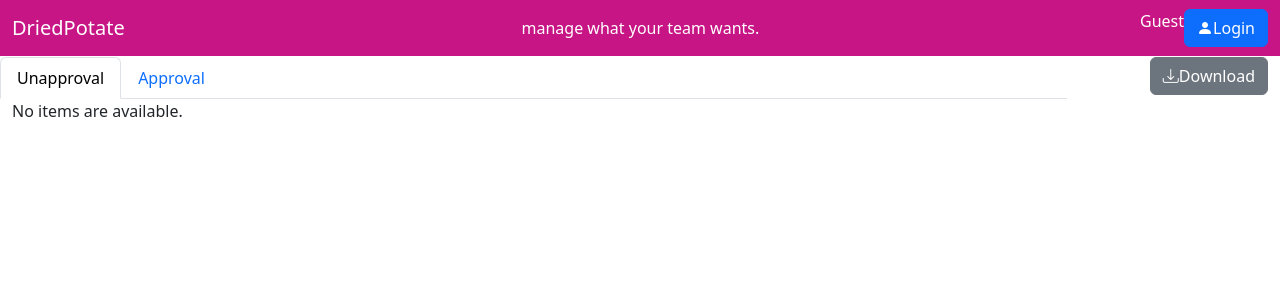
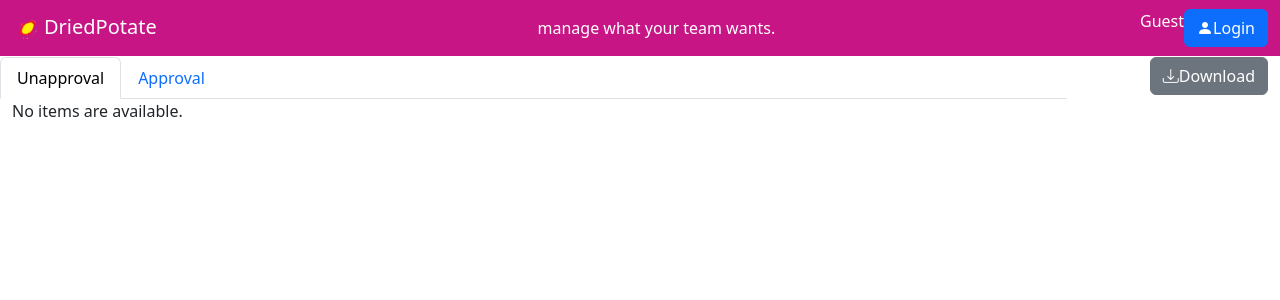
Before and after one commit to yasumichi/DriedPotato, a Django app: page /items/ in a window 1280 px wide. Shown: the top 300 px of the page. Run offline with Django 5.2, Linux system fonts and the light colour scheme; data that the repository does not hold is empty; some libraries are stand-ins or nearby versions.

Commit message:
add brand icon

```diff
--- a/items/static/items/css/DriedPotato.css
+++ b/items/static/items/css/DriedPotato.css
@@ -2,6 +2,7 @@
   position: fixed;
   top: 0px;
   width: 100vw;
+  height: 56px;
   z-index: 1;
   color: white!important;
   background-color: #c71585!important;
--- a/items/templates/items/base.html
+++ b/items/templates/items/base.html
@@ -9,12 +9,13 @@
     <link rel="stylesheet" href="{% static 'items/css/bootstrap.min.css' %}">
     <link rel="stylesheet" href="{% static 'items/css/DriedPotato.css' %}">
     <link rel="stylesheet" href="{% static 'items/bootstrap-icons/font/bootstrap-icons.css' %}">
+    <link rel="icon" type="image/png" href="{% static 'items/images/DriedPotato.png' %}">
     <title>{% block title %}{% endblock %}</title>
   </head>
   <body>
       <nav id="titlebar" class="navbar navbar-expand-lg bg-body-tertiary">
         <div class="container-fluid">
-		<a class="navbar-brand">DriedPotate</a>
+          <a class="navbar-brand"><img src="{% static 'items/images/DriedPotato.png' %}">DriedPotate</a>
         <span class="navbar-text">manage what your team wants.</span>
         <div class="d-flex">
           {% if user.is_authenticated %}
```
Also changed, not shown: items/static/items/images/DriedPotato.png (added).
